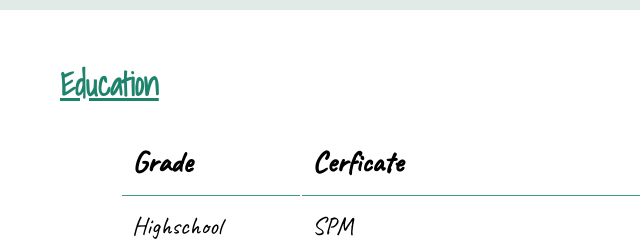
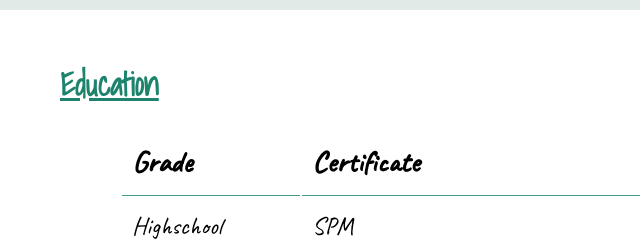
Before and after one commit to mk1120/cv, a plain HTML site: page index.html in a window 1280 px wide. Shown: the part 1200-1446 px from the top of the page, 0-640 px from the left. Drawn offline with Linux system fonts and the light colour scheme; a web font is replaced by a local one.

Commit message:
Update index.html

```diff
--- a/index.html
+++ b/index.html
@@ -77,7 +77,7 @@
     <table>
       <tr>
         <th>Grade</th>
-        <th>Cerficate</th>
+        <th>Certificate</th>
       </tr>
       <tr>
         <td>Highschool</td>
```
